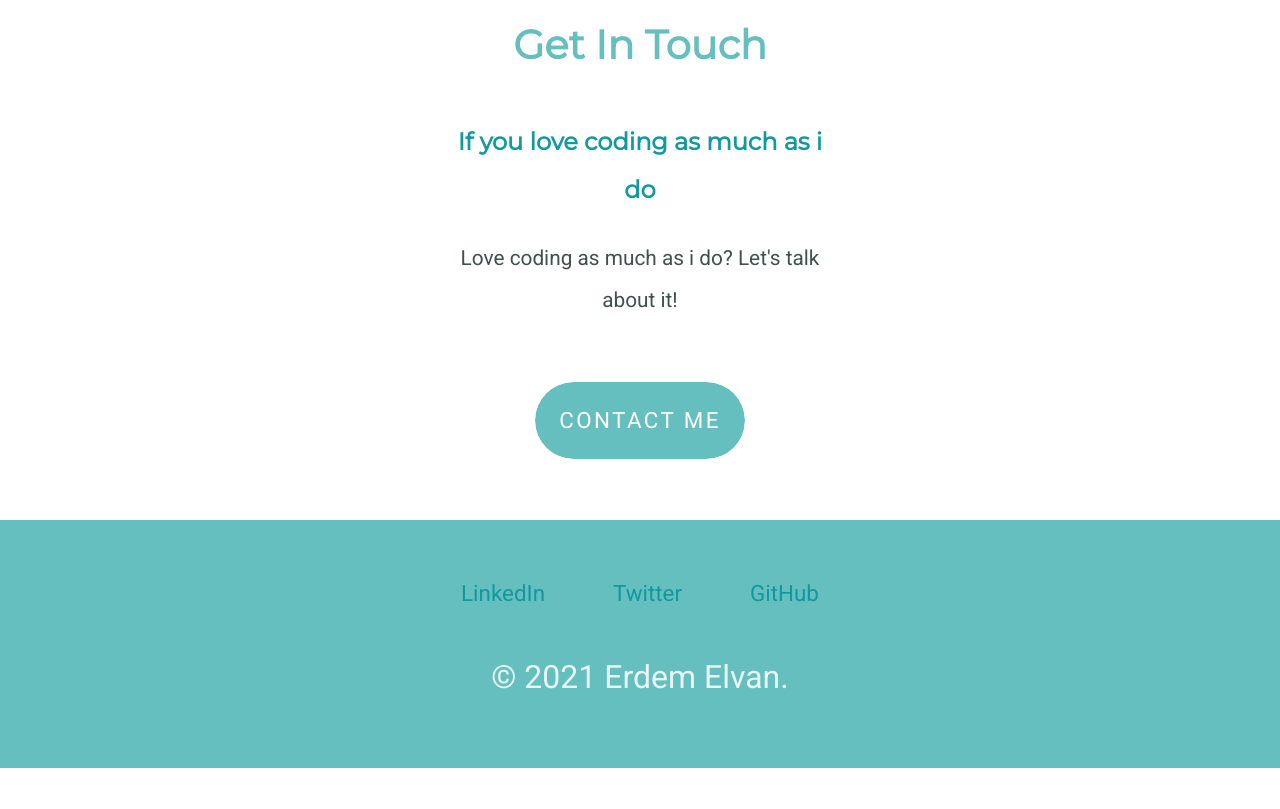
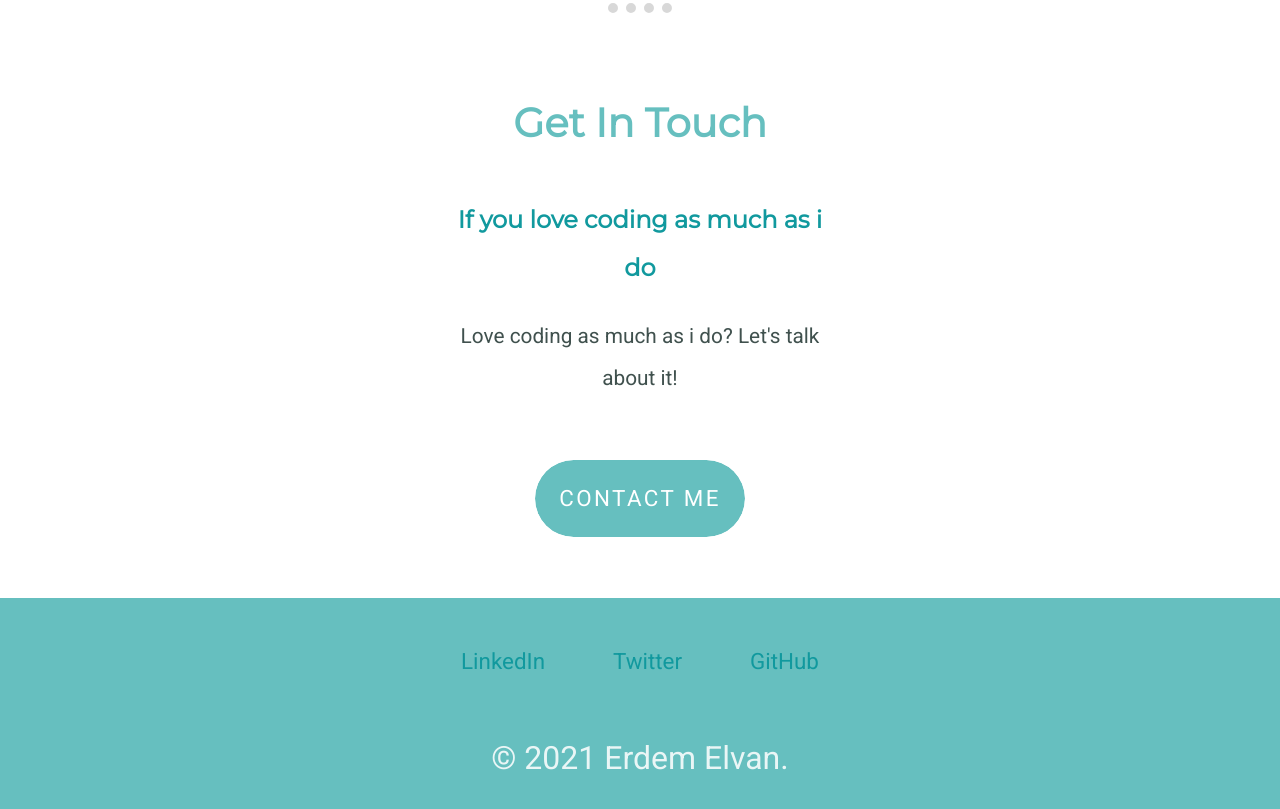
Before and after one commit to usererdem/beginnerCSS, a plain HTML site: page index.html in a window 1280 px wide. Shown: the part 2509-3318 px from the top of the page. Before the commit the page ends 3277 px from the top, so only its background shows below. Drawn offline with Linux system fonts and the light colour scheme.

Commit message:
Add files via upload

```diff
--- a/css/styles.css
+++ b/css/styles.css
@@ -33,6 +33,10 @@ hr {
   border-width: 10px;
   border-style: dotted none none;
   margin-bottom: 70px;
+}
+
+p {
+  line-height: 2;
 }
 
 .top-container {
@@ -139,7 +143,7 @@ hr {
 
 .bottom-container {
   background-color: #66bfbf;
-  padding: 40px;
+  padding: 30px 0 5px;
 }
 
 .bottom-container p {
```
